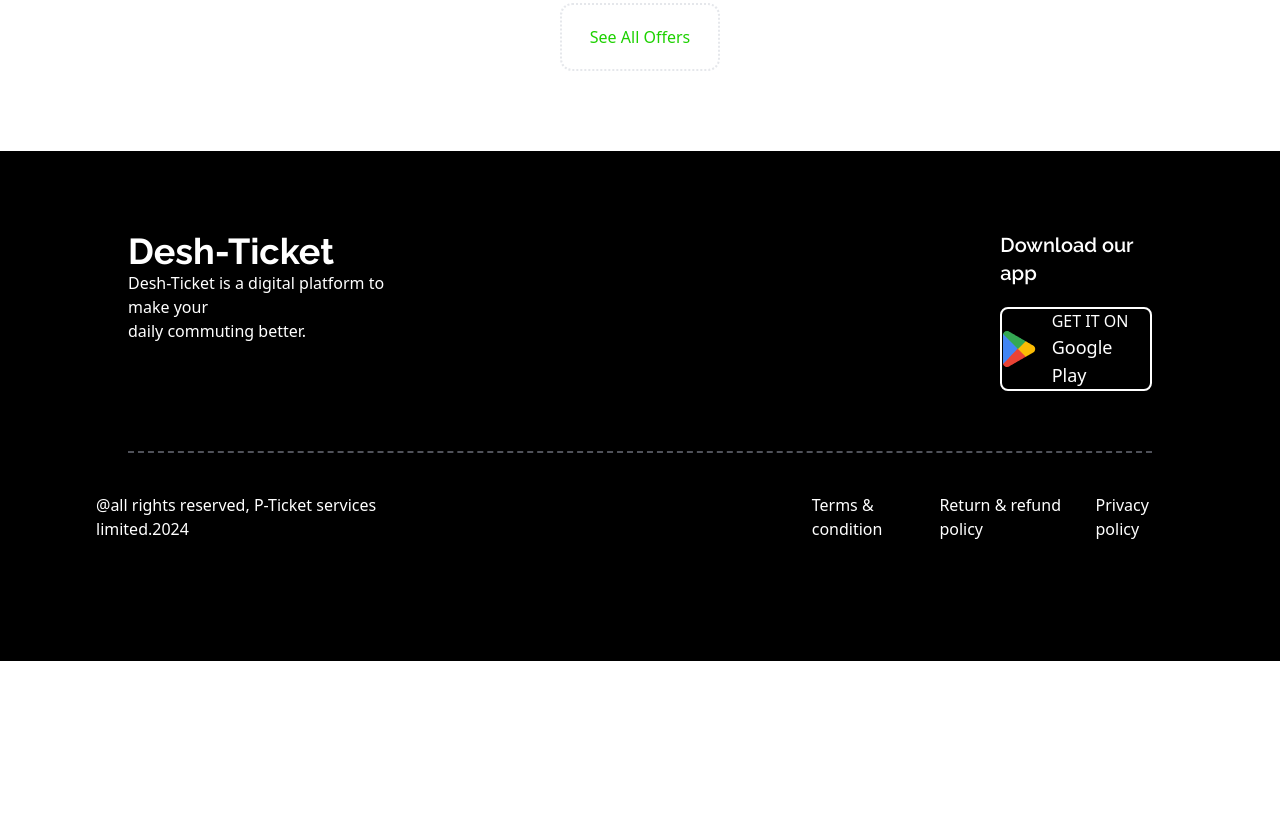
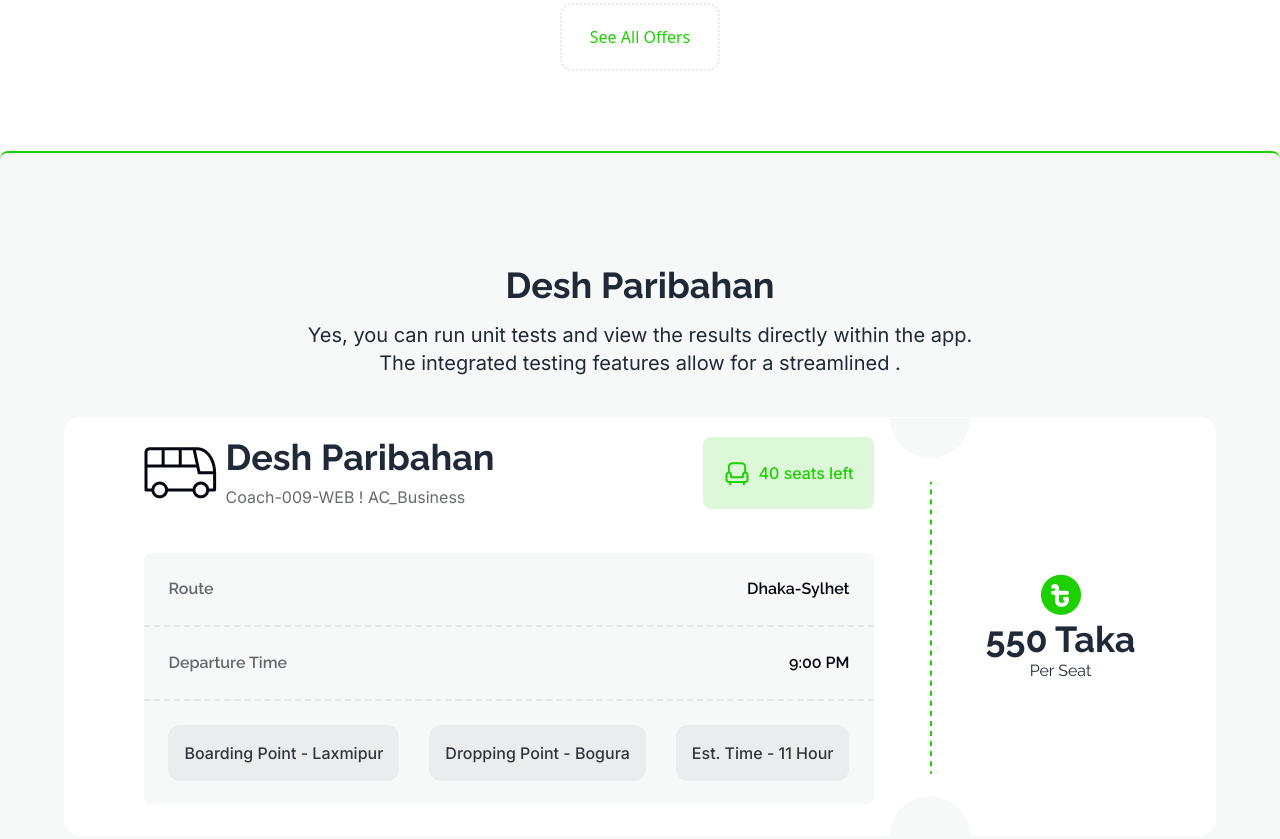
Before and after one commit to NhsTarek/assignment-5, a plain HTML site: page index.html in a window 1280 px wide. Shown: the part 1157-1996 px from the top of the page. Before the commit the page ends 1818 px from the top, so only its background shows below. Drawn offline with nearby package versions, Linux system fonts and the light colour scheme.

Commit message:
bus info section finished

```diff
--- a/index.html
+++ b/index.html
@@ -36,7 +36,7 @@
 
 <body>
   <!-- navbar -->
-  <section class="max-w-6xl	m-auto" >
+  <section class="max-w-6xl	m-auto">
     <header>
       <div class="navbar bg-base-100">
         <div class="navbar-start">
@@ -175,6 +175,79 @@
         <button class="text-center text-[#1DD100] border-dotted border-2 px-7 py-5 rounded-xl">See All Offers</button>
       </div>
     </section>
+
+    <!-- Ticket section -->
+
+    <section class="bg-[#F7F8F8] border-[#1DD100] border-t-2 rounded-lg py-28">
+
+      <div class="text-center space-y-4 pb-10">
+        <h3 class="text-4xl font-bold font-raleway">Desh Paribahan</h3>
+        <p class="text-xl font-inter">Yes, you can run unit tests and view the results directly within the app.<br> The
+          integrated testing features allow for a streamlined .</p>
+      </div>
+
+      <div class="bg-white max-w-6xl	m-auto rounded-2xl">
+        <div class=" flex gap-4  justify-center">
+          <div>
+            <div class="flex justify-between gap-52 py-5">
+
+              <div class="flex gap-2 items-center">
+                <div>
+                  <img src="/images/bus-logo.png" alt="">
+                </div>
+                <div class="space-y-2">
+                  <h3 class="text-4xl font-bold font-raleway">Desh Paribahan</h3>
+                  <p class="text-[#03071299] font-inter">Coach-009-WEB ! AC_Business</p>
+                </div>
+              </div>
+              <div class="bg-[#1DD10026] flex rounded-lg items-center px-5 gap-2">
+                <img src="/images/seat-green.png" alt="">
+                <p class="font-inter font-medium text-[#1DD100]"><span>40</span> seats left</p>
+
+
+              </div>
+
+
+            </div>
+
+            <div class="bg-[#F7F8F8] rounded-lg mt-6">
+              <div class="flex justify-between border-dashed border-b-2 p-6">
+                <h6 class="font-raleway font-semibold text-[#03071299]">Route</h6>
+                <h5 class="text-[#030712] font-raleway font-semibold">Dhaka-Sylhet</h6>
+              </div>
+              <div class="flex justify-between border-dashed border-b-2 p-6">
+                <h6 class="font-raleway font-semibold text-[#03071299]">Departure Time</h6>
+                <h5 class="text-[#030712] font-raleway font-semibold">9:00 PM</h6>
+              </div>
+              <div class="flex justify-between p-6">
+                <h6 class="bg-[#EBECED] p-4 rounded-xl text-[#030712CC] font-inter font-medium">Boarding Point - Laxmipur</h6>
+                <h6 class="bg-[#EBECED] p-4 rounded-xl text-[#030712CC] font-inter font-medium">Dropping Point - Bogura</h6>
+                <h6 class="bg-[#EBECED] p-4 rounded-xl text-[#030712CC] font-inter font-medium">Est. Time - 11 Hour</h6>
+              </div>
+            </div>
+
+
+          </div>
+
+          <div>
+            <img src="/images/info-devider.png" alt="">
+          </div>
+
+
+          <div class="taka font-raleway flex flex-col items-center py-5 justify-center">
+            <img src="/images/fare.png" alt="">
+            <h2 class="text-4xl font-bold">550 Taka</h2>
+            <p>Per Seat</p>
+          </div>
+
+
+
+        </div>
+      </div>
+
+
+    </section>
+
   </main>
 
   <footer class=" bg-black text-white py-20">
```
Lines whose indentation alone changed are shown as unchanged.
